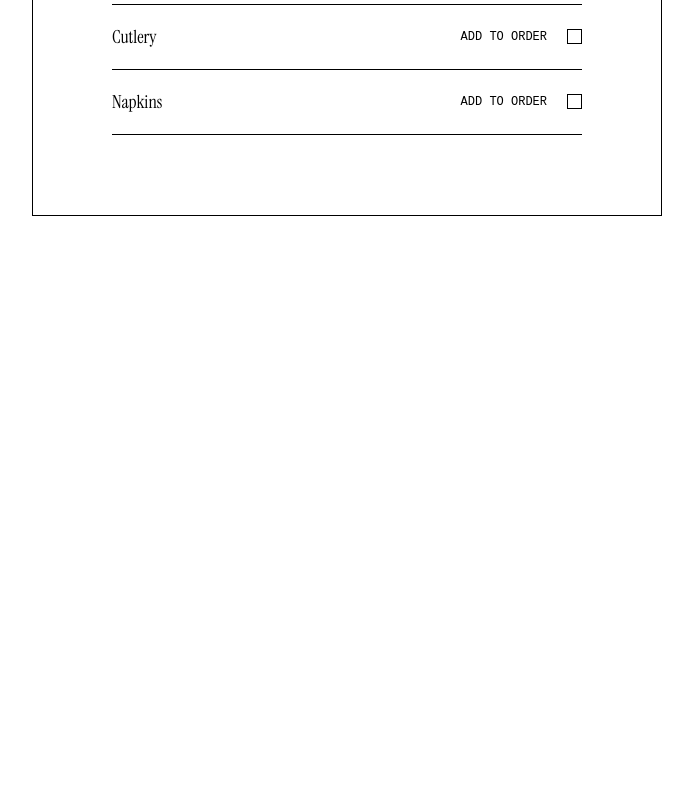
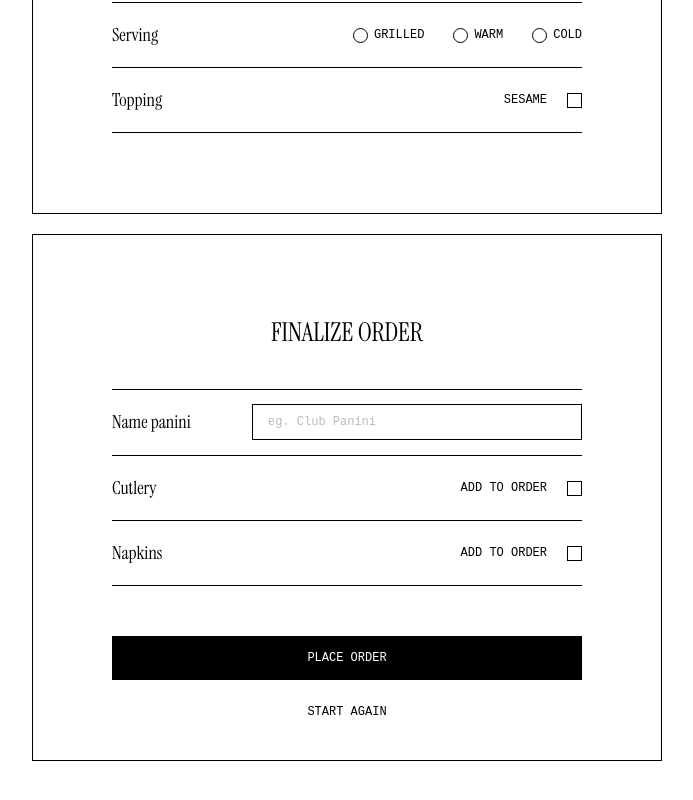
Before and after one commit to CharlesSquirel/panini-creator, a React (Vite) app: page / in a window 1280 px wide. Shown: the part 1036-1836 px from the top of the page, without its empty margins (293-986 px from the left). Before the commit the page ends 1252 px from the top, so only its background shows below. Built offline with nearby package versions, Linux system fonts and the light colour scheme; a web font is replaced by a local one.

Commit message:
feat: finalize order ui with buttons

```diff
--- a/src/App.css
+++ b/src/App.css
@@ -5,5 +5,5 @@
   align-items: center;
   gap: 20px;
   width: 100vw;
-  height: 100vh;
+  padding-bottom: 100px;
 }
--- a/src/App.tsx
+++ b/src/App.tsx
@@ -16,6 +16,9 @@ import { toppingVariant } from "./data/topping";
 import { cutleryVarriants } from "./data/cutlery";
 import { napkinVarriants } from "./data/napkin";
 import TextInput from "./components/TextInput/TextInput";
+import SubmitButtonContainer from "./components/SubmitButtonContainer/SubmitButtonContainer";
+import SubmitButton from "./components/ui/Buttons/SubmitButton/SubmitButton";
+import TryAgainButton from "./components/ui/Buttons/TryAgainButton/TryAgainButton";
 
 const App: React.FC = () => {
   return (
@@ -33,10 +36,14 @@ const App: React.FC = () => {
         <RadioInput title='Serving' data={servingVariants} />
         <CheckboxInput title='Topping' data={toppingVariant} />
       </FormContainer>
-      <FormContainer title='Finalize Order'>
+      <FormContainer title='Finalize Order' isLast>
         <TextInput title='Name panini' placeholder='eg. Club Panini' />
         <CheckboxInput title='Cutlery' data={cutleryVarriants} />
         <CheckboxInput title='Napkins' data={napkinVarriants} />
+        <SubmitButtonContainer>
+          <SubmitButton />
+          <TryAgainButton />
+        </SubmitButtonContainer>
       </FormContainer>
     </>
   );
--- a/src/components/FormContainer/FormContainer.module.scss
+++ b/src/components/FormContainer/FormContainer.module.scss
@@ -10,7 +10,7 @@
 .title {
   position: relative;
   font-size: 26px;
-  font-family: 'Instrument Serif', serif;
+  font-family: "Instrument Serif", serif;
   text-transform: uppercase;
   margin-bottom: 40px;
 
@@ -25,3 +25,8 @@
     background-color: var(--black);
   }
 }
+
+.isLast {
+  position: relative;
+  padding-bottom: 174px;
+}
--- a/src/components/FormContainer/FormContainer.tsx
+++ b/src/components/FormContainer/FormContainer.tsx
@@ -1,18 +1,19 @@
-import { ReactNode } from "react"
-import style from "./FormContainer.module.scss"
+import { CSSProperties, ReactNode } from "react";
+import styles from "./FormContainer.module.scss";
 
 interface IFormContainer {
   title: string;
   children: ReactNode;
+  isLast?: boolean;
 }
 
-const FormContainer = ({title, children}: IFormContainer) => {
+const FormContainer = ({ title, children, isLast }: IFormContainer) => {
   return (
-    <section className={style.container}>
-        <h2 className={style.title}>{title}</h2>
-        {children}
+    <section className={`${styles.container} ${isLast && styles.isLast}`}>
+      <h2 className={styles.title}>{title}</h2>
+      {children}
     </section>
-  )
-}
+  );
+};
 
-export default FormContainer
+export default FormContainer;
--- /dev/null
+++ b/src/components/SubmitButtonContainer/SubmitButtonContainer.module.scss
@@ -0,0 +1,8 @@
+.container {
+  position: absolute;
+  display: flex;
+  flex-direction: column;
+  align-items: center;
+  bottom: 26px;
+  gap: 10px;
+}
--- /dev/null
+++ b/src/components/SubmitButtonContainer/SubmitButtonContainer.tsx
@@ -0,0 +1,8 @@
+import { PropsWithChildren } from "react";
+import style from "./SubmitButtonContainer.module.scss";
+
+const SubmitButtonContainer = ({ children }: PropsWithChildren) => {
+  return <div className={style.container}>{children}</div>;
+};
+
+export default SubmitButtonContainer;
--- /dev/null
+++ b/src/components/ui/Buttons/SubmitButton/SubmitButton.module.scss
@@ -0,0 +1,11 @@
+.btn {
+  display: grid;
+  place-items: center;
+  width: 470px;
+  height: 44px;
+  font-size: 12px;
+  text-transform: uppercase;
+  border: none;
+  color: var(--white);
+  background-color: var(--black);
+}
--- /dev/null
+++ b/src/components/ui/Buttons/SubmitButton/SubmitButton.tsx
@@ -0,0 +1,11 @@
+import style from "./SubmitButton.module.scss";
+
+const SubmitButton = () => {
+  return (
+    <button type='submit' className={style.btn}>
+      Place Order
+    </button>
+  );
+};
+
+export default SubmitButton;
--- /dev/null
+++ b/src/components/ui/Buttons/TryAgainButton/TryAgain.module.scss
@@ -0,0 +1,10 @@
+.btn {
+  display: grid;
+  place-items: center;
+  width: 120px;
+  height: 44px;
+  font-size: 12px;
+  border: none;
+  background-color: transparent;
+  text-transform: uppercase;
+}
--- /dev/null
+++ b/src/components/ui/Buttons/TryAgainButton/TryAgainButton.tsx
@@ -0,0 +1,11 @@
+import style from "./TryAgain.module.scss";
+
+const TryAgainButton = () => {
+  return (
+    <button className={style.btn} type='reset'>
+      Start Again
+    </button>
+  );
+};
+
+export default TryAgainButton;
```
